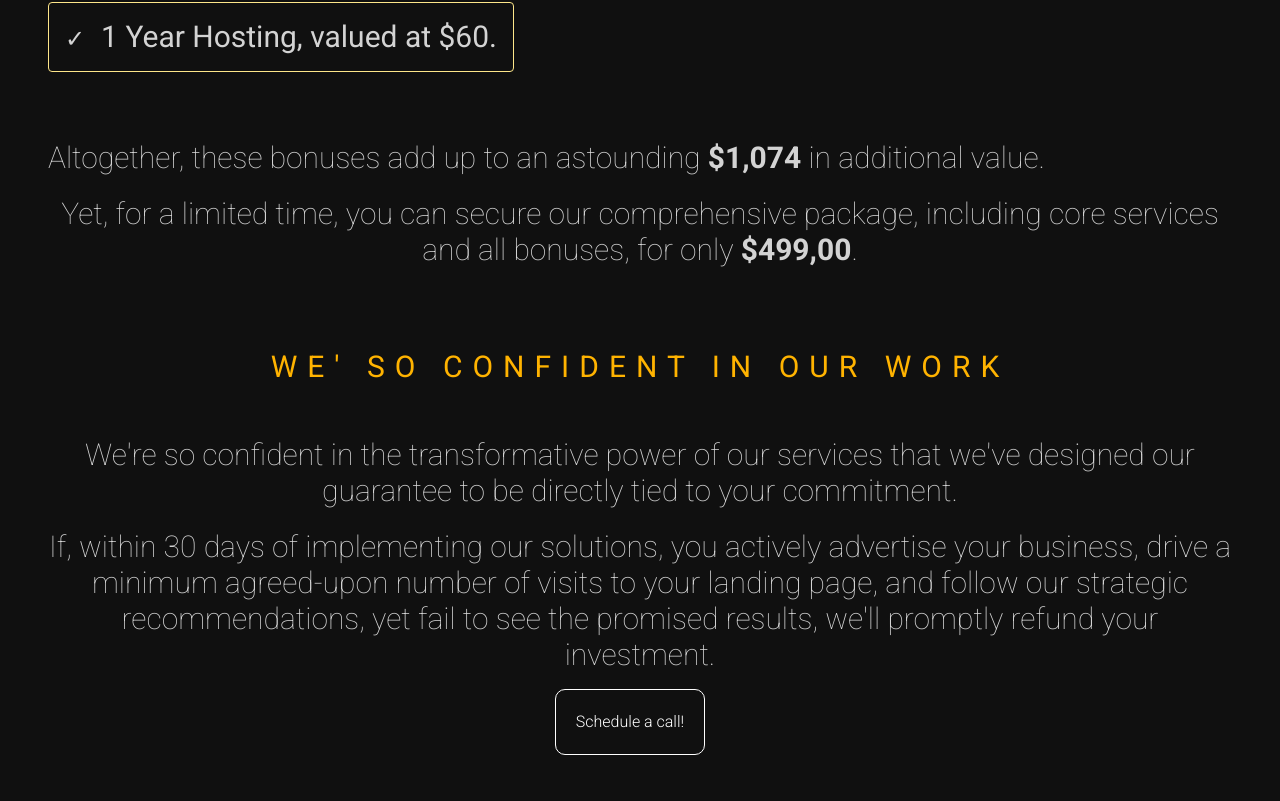
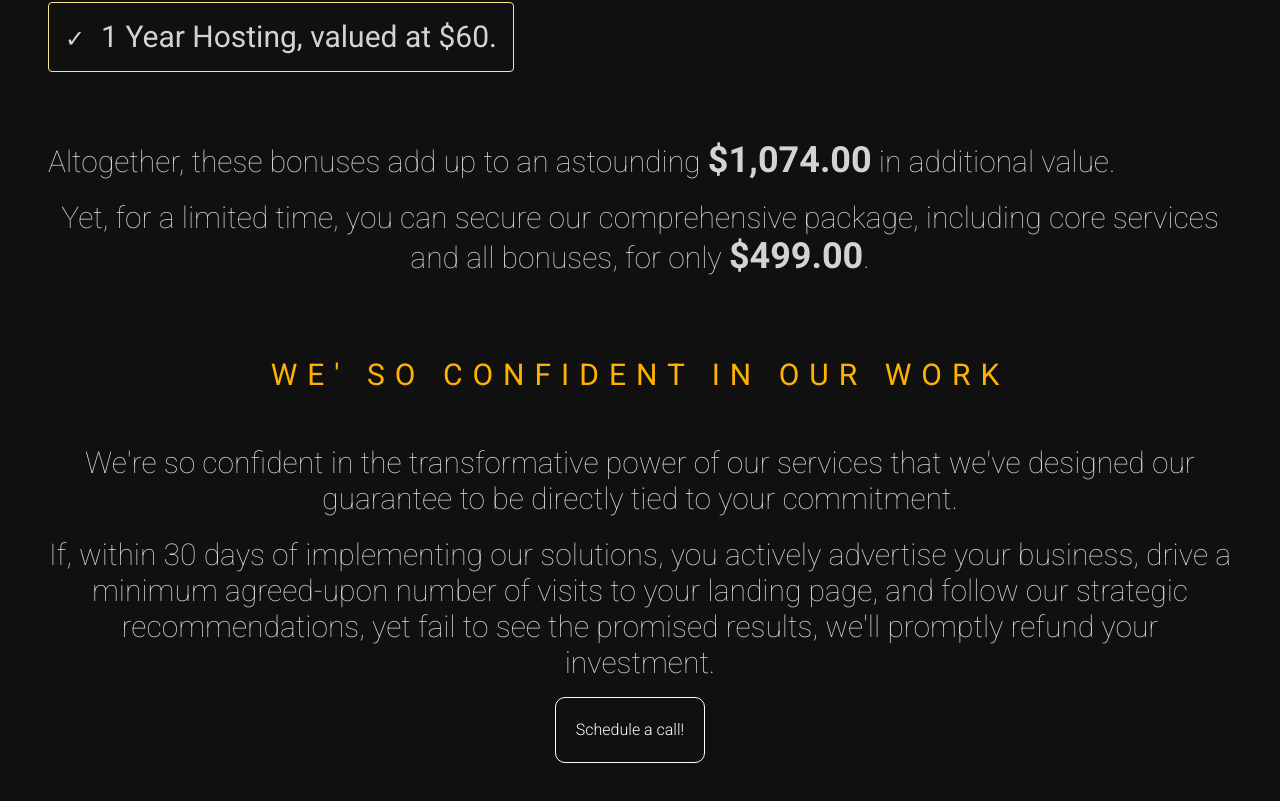
Before and after one commit to dnd1/dnd1.github.io, a Next.js app: page / in a window 1280 px wide. Shown: the part 4233-5034 px from the top of the page. Built offline with nearby package versions, Linux system fonts and the light colour scheme; what @codaworks/react-glow would draw is missing.

Commit message:
fix: fixed details

```diff
--- a/src/components/Bonuses/index.tsx
+++ b/src/components/Bonuses/index.tsx
@@ -33,12 +33,18 @@ const Bonuses: React.FC = () => {
 
       <p className="text-center md:text-3xl text-2xl xs:text-md font-thin pt-12">
         Altogether, these bonuses add up to an astounding{" "}
-        <span className="font-semibold">$1,074</span> in additional value.
+        <span className="font-bold md:text-4xl text-3xl xs:text-xl">
+          $1,074.00
+        </span>{" "}
+        in additional value.
       </p>
       <p className="text-center md:text-3xl text-2xl xs:text-md font-thin">
         Yet, for a limited time, you can secure our comprehensive package,
         including core services and all bonuses, for only{" "}
-        <span className="font-semibold">$499,00</span>.
+        <span className="font-bold md:text-4xl text-3xl xs:text-xl">
+          $499.00
+        </span>
+        .
       </p>
     </div>
   );
--- a/src/components/CTA/styles.scss
+++ b/src/components/CTA/styles.scss
@@ -12,7 +12,6 @@
     font-weight: 300;
 
     @include mobile {
-      padding: 10px;
       margin-top: 10px;
       margin-left: 5px;
       margin-right: 5px;
--- a/src/components/Hero/styles.scss
+++ b/src/components/Hero/styles.scss
@@ -71,11 +71,11 @@
           font-weight: 300;
 
           @include mobile {
-            padding: 10px;
+            padding: 14px;
             margin-top: 10px;
             margin-left: 5px;
             margin-right: 5px;
-            width: calc(100% - 10px);
+            width: calc(100% - 30px);
           }
         }
       }
```
